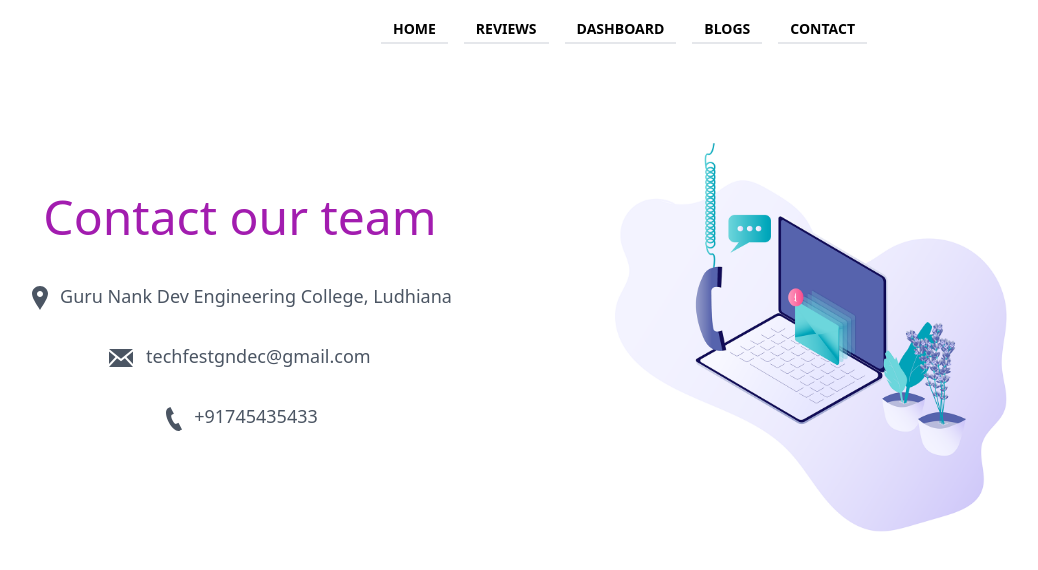
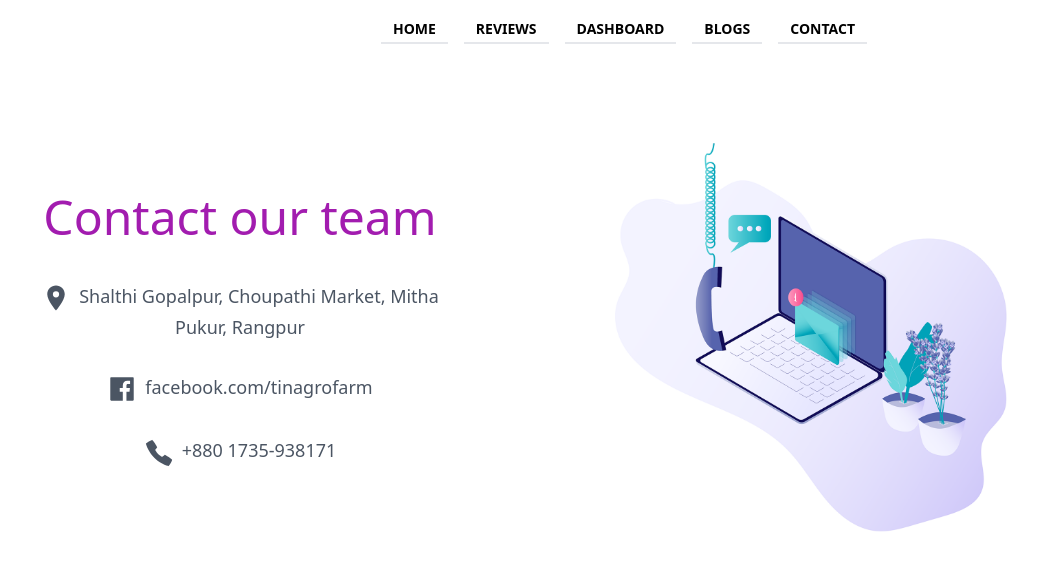
Before and after one commit to SEC-MASUM/tin-agro-farm, a React (Create React App) app: page /contact in a window 1280 px wide. Shown: the top 570 px of the page, without its empty margins (16-1054 px from the left). Built offline with nearby package versions, Linux system fonts and the light colour scheme.

Commit message:
almost done of all points

```diff
--- a/src/components/Blogs/Blogs.js
+++ b/src/components/Blogs/Blogs.js
@@ -11,14 +11,14 @@ const Blogs = ({ setShow }) => {
       id: 1,
       title: "What is Context API?",
       description:
-        "Lorem ipsum dolor, sit amet consectetur adipisicing elit. Illo beatae architecto labore voluptatibus eum distinctio dicta perferendis praesentium quis voluptate.",
+        "React এ parent components থেকে child components এ ডাটা বা ফাংশন পাঠানোর জন্য props use করা হয়। উপর থেকে নিচের দিকের component গুলাতে props এর মাধ্যমে ডাটা পাঠানোর কাজকে props drilling বলা হয়। এই props drilling টা অনেক সময় অহেতুক অতিরিক্ত খাটুনি ও বিরক্তিকর হয়ে যায়। যার ফলে কোড ম্যানেজ করাটাও কষ্টসাধ্য হয়ে পরে। props drilling এর সমস্যা সমাধানের জন্যই context api এর আবির্ভাব হয়েছে। একটা context create করে যতগুলা componets কে ওই context এর ভিতর wrap করে দেয়া হবে সব components থেকেই context api এর মাধ্যমে যে data pass করা হতে তা access করা যাবে। তাহলে প্রত্যেক parents থেকে child এ ডাটা পাঠানোর কাজ টা বার বার করা লাগছে না। এইভাবে context api আমাদের ডেভেলপারদের কাজ অনেক easy করে দিয়েছে।",
       image: blogImage1,
     },
     {
       id: 2,
       title: "What is Semantic Tag?",
       description:
-        "Lorem ipsum dolor, sit amet consectetur adipisicing elit. Illo beatae architecto labore voluptatibus eum distinctio dicta perferendis praesentium quis voluptate.",
+        "Semantic elements দ্বারা অর্থবোধক কিছু প্রকাশ পায়। যেই অর্থ একজন ডেভেলপার যেমন সহজেই বুঝতে পারে ঠিক তেমনি ব্রাউজারও বুঝে নিতে পারে। Semantic tag use করলে code দেখে পড়তে ও বুঝতে অনেক সুবিধা হয়। আর Search engines এর জন্যও Semanting tag খুবই helpful.",
       image: blogImage2,
     },
     {
--- a/src/components/Contact/Contact.js
+++ b/src/components/Contact/Contact.js
@@ -1,6 +1,8 @@
 import React from "react";
 import contact from "../../Assets/images/contact.png";
-
+import { AiFillFacebook } from "react-icons/ai";
+import { MdLocationOn } from "react-icons/md";
+import { IoCallSharp } from "react-icons/io5";
 const Contact = ({ setShow }) => {
   setShow(true);
   return (
@@ -12,40 +14,23 @@ const Contact = ({ setShow }) => {
               Contact our team
             </p>
             <p class="font-sans text-sm md:text-lg my-2 md:my-4">
-              <svg
-                class="inline-block fill-current mr-2"
-                xmlns="http://www.w3.org/2000/svg"
-                width="24"
-                height="24"
-                viewBox="0 0 24 24"
-              >
-                <path d="M12 0c-4.198 0-8 3.403-8 7.602 0 4.198 3.469 9.21 8 16.398 4.531-7.188 8-12.2 8-16.398 0-4.199-3.801-7.602-8-7.602zm0 11c-1.657 0-3-1.343-3-3s1.343-3 3-3 3 1.343 3 3-1.343 3-3 3z" />
-              </svg>
-              Guru Nank Dev Engineering College, Ludhiana
+              <MdLocationOn class="inline-block fill-current mr-2 text-3xl"></MdLocationOn>
+              Shalthi Gopalpur, Choupathi Market, Mitha Pukur, Rangpur
             </p>
             <p class="font-sans text-sm md:text-lg my-2 md:my-4">
-              <svg
-                class="inline-block fill-current mr-2"
-                xmlns="http://www.w3.org/2000/svg"
-                width="24"
-                height="24"
-                viewBox="0 0 24 24"
-              >
-                <path d="M12 12.713l-11.985-9.713h23.971l-11.986 9.713zm-5.425-1.822l-6.575-5.329v12.501l6.575-7.172zm10.85 0l6.575 7.172v-12.501l-6.575 5.329zm-1.557 1.261l-3.868 3.135-3.868-3.135-8.11 8.848h23.956l-8.11-8.848z" />
-              </svg>{" "}
-              techfestgndec@gmail.com
+              <AiFillFacebook class="inline-block fill-current mr-2 text-3xl"></AiFillFacebook>
+              facebook.com/tinagrofarm
             </p>
             <p class="font-sans text-sm md:text-lg my-2 md:my-4">
-              <svg
-                class="inline-block fill-current mr-2"
-                xmlns="http://www.w3.org/2000/svg"
-                width="24"
-                height="24"
-                viewBox="0 0 24 24"
-              >
-                <path d="M20 22.621l-3.521-6.795c-.008.004-1.974.97-2.064 1.011-2.24 1.086-6.799-7.82-4.609-8.994l2.083-1.026-3.493-6.817-2.106 1.039c-7.202 3.755 4.233 25.982 11.6 22.615.121-.055 2.102-1.029 2.11-1.033z" />
-              </svg>
-              +91745435433
+              <IoCallSharp
+                className="
+                inline-block
+                fill-current
+                mr-2
+                text-3xl"
+              ></IoCallSharp>
+
+              +880 1735-938171
             </p>
           </div>
           <div class=" flex flex-col lg:w-3/5 justify-center w-full lg:-mt-12">
--- a/src/components/Home/Home.js
+++ b/src/components/Home/Home.js
@@ -21,10 +21,11 @@ const Home = ({ setShow }) => {
             For a better Life
           </h1>
           <p className="text-left text-justify font-normal text-xl mr-16 my-5">
-            Lorem ipsum dolor sit amet consectetur adipisicing elit. Ad illum
-            suscipit nobis perferendis harum, pariatur omnis quisquam ipsa at
-            quaerat quod voluptatum reiciendis quia hic enim dolor aut sint
-            quibusdam eius placeat dolorem dignissimos minima consequuntur
+            Tin Fruits and Vegetables work as a non-perishable and safe
+            alternative for fresh or frozen fruits and vegetables. Tin fruits
+            and vegetables are vital sources of nutrients because they are
+            tinned soon after harvest ensuing minimal loss of nutrients and high
+            in quality.
           </p>
           <button className="bg-purple-200 rounded-md px-6 py-4 mt-5 ml-8 font-semibold text-xl text-fuchsia-900 shadow-md shadow-purple-500">
             Live Demo
--- a/src/components/Review/Review.js
+++ b/src/components/Review/Review.js
@@ -5,7 +5,7 @@ const Review = ({ review }) => {
   const { author, posted_date, image, rating, text } = review;
   return (
     <div>
-      <div className="max-w-md py-4 px-8 bg-white shadow-md shadow-gray-300 rounded-lg my-8">
+      <div className="max-w-md min-h-[400px] py-4 px-8 bg-white shadow-md shadow-gray-300 rounded-lg my-8">
         <div className="flex justify-center md:justify-start -mt-16">
           <img
             className="w-20 h-20 object-cover rounded-full border-2 border-white shadow-sm shadow-slate-500"
```
Also changed, not shown: public/reviewData.json (+12 -12 lines).
